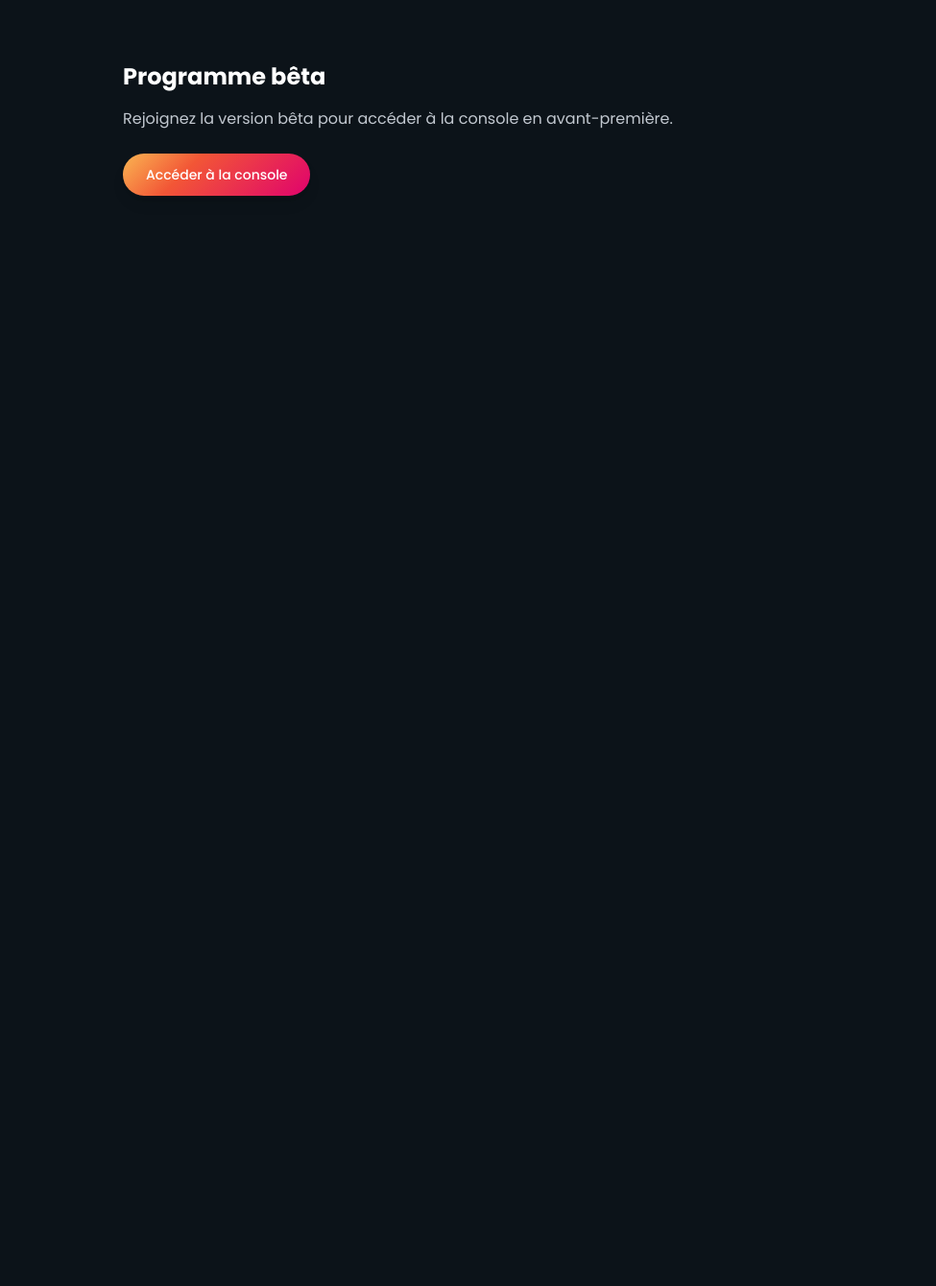
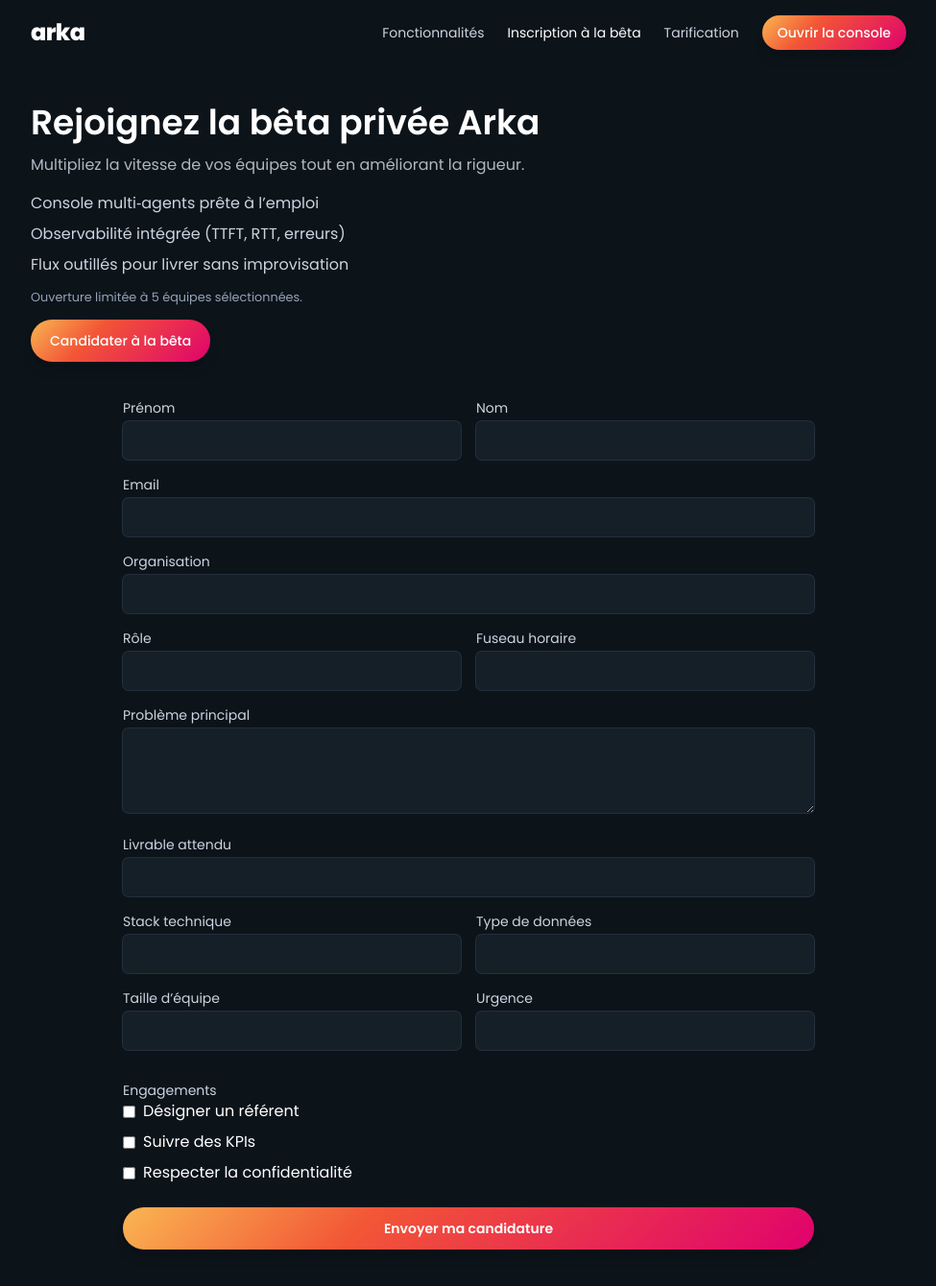
Before and after one commit to arka-squad/arka-labs, a Next.js app: page /beta in a window 1280 px wide. Shown: the top 1340 px of the page at 96% size, without its empty margins (152-1127 px from the left). Before the commit the page ends 800 px from the top, so only its background shows below. Built offline with nearby package versions, Linux system fonts and the light colour scheme.

Commit message:
feat(beta): add /beta and /beta/merci pages with Codex IDs, sticky CTA, and aria-current on link_beta

```diff
--- /dev/null
+++ b/app/beta/merci/page.tsx
@@ -0,0 +1,18 @@
+export default function BetaThanksPage() {
+  return (
+    <main className="mx-auto max-w-3xl px-6 py-16 text-white">
+      <h1 className="text-3xl font-semibold" data-codex-id="thanks_title">Merci pour votre candidature</h1>
+      <p className="mt-3 text-slate-300" data-codex-id="thanks_text">
+        Nous analysons votre demande et revenons vers vous rapidement.
+      </p>
+      <ul className="mt-6 grid gap-2 text-slate-300">
+        <li data-codex-id="thanks_c1">Vous recevrez un email de confirmation.</li>
+        <li data-codex-id="thanks_c2">Nous planifierons un court échange si nécessaire.</li>
+        <li data-codex-id="thanks_c3">Accès anticipé progressif selon le volume.</li>
+      </ul>
+      <a href="/vision" data-codex-id="thanks_cta" className="mt-8 inline-block rounded-full px-5 py-3 text-sm font-semibold text-white" style={{ background: 'linear-gradient(135deg,#FAB652 0%,#F25636 35%,#E0026D 100%)' }}>
+        Découvrir la vision Arka
+      </a>
+    </main>
+  );
+}
--- a/app/beta/page.tsx
+++ b/app/beta/page.tsx
@@ -1,17 +1,158 @@
+'use client';
+
+/* eslint-disable @next/next/no-img-element */
+import React from 'react';
 import { TOKENS } from '../landing/tokens';
+import { uiLog } from '../landing/uiLog';
+
+function StickyCTA() {
+  const [show, setShow] = React.useState(false);
+  React.useEffect(() => {
+    const onScroll = () => setShow(window.scrollY > 400);
+    onScroll();
+    window.addEventListener('scroll', onScroll, { passive: true });
+    return () => window.removeEventListener('scroll', onScroll);
+  }, []);
+  if (!show) return null;
+  return (
+    <div className="fixed inset-x-0 bottom-4 z-40 flex justify-center">
+      <a
+        href="#form"
+        className="rounded-full px-5 py-3 text-sm font-semibold text-white shadow-lg"
+        style={{ background: TOKENS.gradCTA }}
+        data-codex-id="cta_apply_sticky"
+      >
+        Candidater à la bêta
+      </a>
+    </div>
+  );
+}
 
 export default function BetaPage() {
   return (
-    <main className="mx-auto max-w-3xl px-6 py-16 text-slate-200">
-      <h1 className="mb-4 text-2xl font-bold text-white">Programme bêta</h1>
-      <p className="mb-6">Rejoignez la version bêta pour accéder à la console en avant-première.</p>
-      <a
-        href="/console"
-        className="inline-block rounded-full px-6 py-3 text-sm font-medium text-white shadow-lg"
-        style={{ background: TOKENS.gradCTA }}
-      >
-        Accéder à la console
-      </a>
+    <main className="min-h-screen text-white" style={{ backgroundColor: TOKENS.bgBody }}>
+      {/* Topbar minimal conforme Codex */}
+      <header className="mx-auto flex max-w-7xl items-center justify-between px-6 py-4" role="banner" aria-label="En‑tête">
+        <a href="/" data-codex-id="topbar_logo" className="text-2xl font-extrabold lowercase tracking-tight text-white">arka</a>
+        <nav className="hidden items-center gap-6 md:flex" role="navigation" aria-label="Navigation principale">
+          <a href="/fonctionnalites" data-codex-id="link_fonctionnalites" className="text-sm text-slate-300 hover:text-white">Fonctionnalités</a>
+          <a href="/beta" data-codex-id="link_beta" aria-current="page" className="text-sm text-white">Inscription à la bêta</a>
+          <a href="/tarification" data-codex-id="link_tarification" className="text-sm text-slate-300 hover:text-white">Tarification</a>
+          <a href="/console" data-codex-id="cta_open_console" className="rounded-full px-4 py-2 text-sm font-medium text-white shadow-lg" style={{ background: TOKENS.gradCTA }}>Ouvrir la console</a>
+        </nav>
+      </header>
+
+      {/* Hero */}
+      <section className="mx-auto max-w-7xl px-6 pt-10">
+        <h1 className="text-3xl md:text-4xl font-semibold" data-codex-id="hero_title">
+          Rejoignez la bêta privée Arka
+        </h1>
+        <p className="mt-3 max-w-2xl text-slate-300" data-codex-id="hero_subtitle">
+          Multipliez la vitesse de vos équipes tout en améliorant la rigueur.
+        </p>
+        <ul className="mt-4 grid gap-2 text-slate-300">
+          <li data-codex-id="hero_b1">Console multi‑agents prête à l’emploi</li>
+          <li data-codex-id="hero_b2">Observabilité intégrée (TTFT, RTT, erreurs)</li>
+          <li data-codex-id="hero_b3">Flux outillés pour livrer sans improvisation</li>
+        </ul>
+        <small className="mt-3 block text-slate-400" data-codex-id="hero_micro">Ouverture limitée à 5 équipes sélectionnées.</small>
+        <div className="mt-6">
+          <a href="#form" data-codex-id="cta_apply_beta" className="rounded-full px-5 py-3 text-sm font-medium text-white shadow-lg" style={{ background: TOKENS.gradCTA }}>Candidater à la bêta</a>
+        </div>
+      </section>
+
+      {/* Formulaire */}
+      <section id="form" className="mx-auto max-w-3xl px-6 py-12">
+        <form className="grid gap-4" onSubmit={(e) => { e.preventDefault(); uiLog('beta_form_submit'); }}>
+          {/* Coordonnées */}
+          <div className="grid gap-4 md:grid-cols-2">
+            <div>
+              <label htmlFor="field_first_name" className="block text-sm text-slate-300">Prénom</label>
+              <input id="field_first_name" data-codex-id="field_first_name" className="mt-1 w-full rounded-md bg-[#151F27] px-3 py-2 ring-1 ring-slate-700/60" required />
+            </div>
+            <div>
+              <label htmlFor="field_last_name" className="block text-sm text-slate-300">Nom</label>
+              <input id="field_last_name" data-codex-id="field_last_name" className="mt-1 w-full rounded-md bg-[#151F27] px-3 py-2 ring-1 ring-slate-700/60" required />
+            </div>
+            <div className="md:col-span-2">
+              <label htmlFor="field_email" className="block text-sm text-slate-300">Email</label>
+              <input type="email" id="field_email" data-codex-id="field_email" aria-describedby="err_email" className="mt-1 w-full rounded-md bg-[#151F27] px-3 py-2 ring-1 ring-slate-700/60" required />
+            </div>
+            <div className="md:col-span-2">
+              <label htmlFor="field_org" className="block text-sm text-slate-300">Organisation</label>
+              <input id="field_org" data-codex-id="field_org" className="mt-1 w-full rounded-md bg-[#151F27] px-3 py-2 ring-1 ring-slate-700/60" />
+            </div>
+          </div>
+
+          {/* Projet */}
+          <div className="grid gap-4 md:grid-cols-2">
+            <div>
+              <label htmlFor="field_role" className="block text-sm text-slate-300">Rôle</label>
+              <input id="field_role" data-codex-id="field_role" className="mt-1 w-full rounded-md bg-[#151F27] px-3 py-2 ring-1 ring-slate-700/60" />
+            </div>
+            <div>
+              <label htmlFor="field_timezone" className="block text-sm text-slate-300">Fuseau horaire</label>
+              <input id="field_timezone" data-codex-id="field_timezone" className="mt-1 w-full rounded-md bg-[#151F27] px-3 py-2 ring-1 ring-slate-700/60" />
+            </div>
+            <div className="md:col-span-2">
+              <label htmlFor="field_problem" className="block text-sm text-slate-300">Problème principal</label>
+              <textarea id="field_problem" data-codex-id="field_problem" className="mt-1 w-full rounded-md bg-[#151F27] px-3 py-2 ring-1 ring-slate-700/60" rows={3} />
+            </div>
+            <div className="md:col-span-2">
+              <label htmlFor="field_deliverable" className="block text-sm text-slate-300">Livrable attendu</label>
+              <input id="field_deliverable" data-codex-id="field_deliverable" className="mt-1 w-full rounded-md bg-[#151F27] px-3 py-2 ring-1 ring-slate-700/60" />
+            </div>
+            <div>
+              <label htmlFor="field_stack" className="block text-sm text-slate-300">Stack technique</label>
+              <input id="field_stack" data-codex-id="field_stack" className="mt-1 w-full rounded-md bg-[#151F27] px-3 py-2 ring-1 ring-slate-700/60" />
+            </div>
+            <div>
+              <label htmlFor="field_data_type" className="block text-sm text-slate-300">Type de données</label>
+              <input id="field_data_type" data-codex-id="field_data_type" className="mt-1 w-full rounded-md bg-[#151F27] px-3 py-2 ring-1 ring-slate-700/60" />
+            </div>
+            <div>
+              <label htmlFor="field_team_size" className="block text-sm text-slate-300">Taille d’équipe</label>
+              <input id="field_team_size" data-codex-id="field_team_size" className="mt-1 w-full rounded-md bg-[#151F27] px-3 py-2 ring-1 ring-slate-700/60" />
+            </div>
+            <div>
+              <label htmlFor="field_urgency" className="block text-sm text-slate-300">Urgence</label>
+              <input id="field_urgency" data-codex-id="field_urgency" className="mt-1 w-full rounded-md bg-[#151F27] px-3 py-2 ring-1 ring-slate-700/60" />
+            </div>
+          </div>
+
+          {/* Engagements */}
+          <fieldset className="mt-4 grid gap-2">
+            <legend className="text-sm text-slate-300">Engagements</legend>
+            <label className="flex items-center gap-2">
+              <input type="checkbox" id="field_referent_ok" data-codex-id="field_referent_ok" required aria-describedby="err_checkbox" />
+              <span>Désigner un référent</span>
+            </label>
+            <label className="flex items-center gap-2">
+              <input type="checkbox" id="field_kpi_ok" data-codex-id="field_kpi_ok" required aria-describedby="err_checkbox" />
+              <span>Suivre des KPIs</span>
+            </label>
+            <label className="flex items-center gap-2">
+              <input type="checkbox" id="field_privacy_ok" data-codex-id="field_privacy_ok" required aria-describedby="err_checkbox" />
+              <span>Respecter la confidentialité</span>
+            </label>
+          </fieldset>
+
+          {/* Zone d’état / erreurs (A11y) */}
+          <div aria-live="polite" className="sr-only">
+            <span id="state_sending" data-codex-id="state_sending">Envoi en cours…</span>
+            <span id="state_sent" data-codex-id="state_sent">Candidature envoyée.</span>
+            <span id="err_required" data-codex-id="err_required">Champ requis</span>
+            <span id="err_email" data-codex-id="err_email">Format d’email invalide</span>
+            <span id="err_checkbox" data-codex-id="err_checkbox">Merci de cocher les engagements nécessaires</span>
+          </div>
+
+          <button type="submit" data-codex-id="submit_apply" className="mt-2 rounded-full px-5 py-3 text-sm font-semibold text-white shadow-lg" style={{ background: TOKENS.gradCTA }}>
+            Envoyer ma candidature
+          </button>
+        </form>
+      </section>
+
+      <StickyCTA />
     </main>
   );
 }
```
